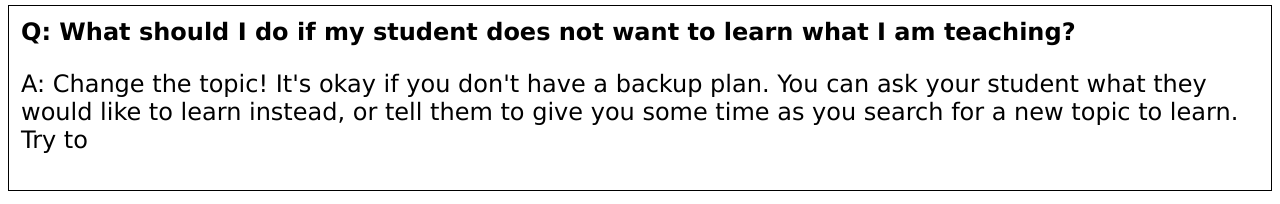
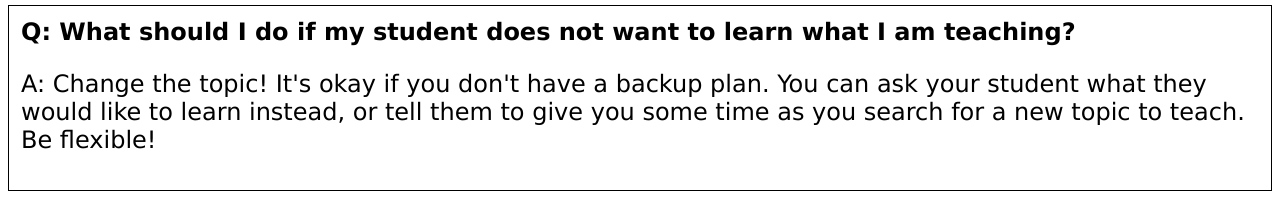
Before and after one commit to ColinXie20/EnglishForTheElderly, a plain HTML site: page faq.html in a window 1280 px wide. Shown: the part 273-477 px from the top of the page. Drawn offline with Linux system fonts and the light colour scheme.

Commit message:
Update faq.html

```diff
--- a/faq.html
+++ b/faq.html
@@ -14,7 +14,7 @@
     </div><br>
     <div class="box">
         <b>Q: What should I do if my student does not want to learn what I am teaching?</b><br>
-        <p>A: Change the topic! It's okay if you don't have a backup plan. You can ask your student what they would like to learn instead, or tell them to give you some time as you search for a new topic to learn. Try to </p>
+        <p>A: Change the topic! It's okay if you don't have a backup plan. You can ask your student what they would like to learn instead, or tell them to give you some time as you search for a new topic to teach. Be flexible!</p>
     </div><br>
     <div class="box">
         <b>Q: Do I need to be fluent in Chinese to teach well?</b><br>
```
